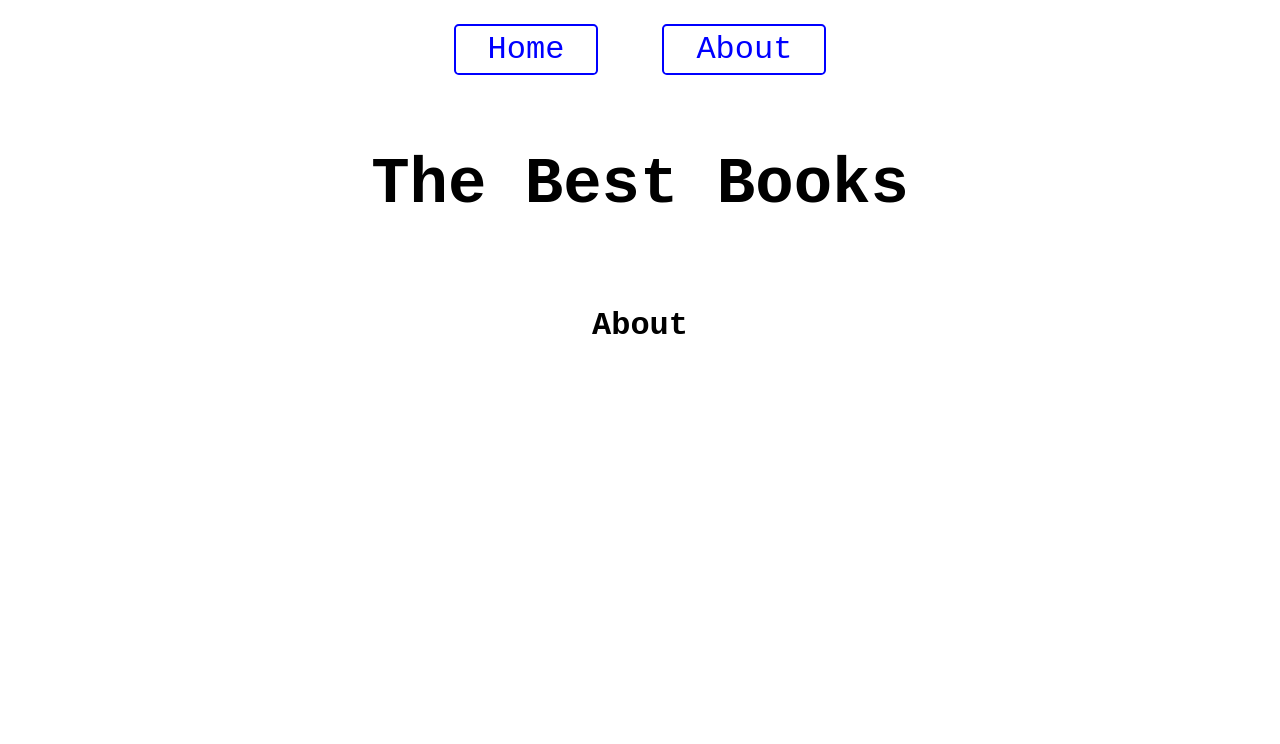
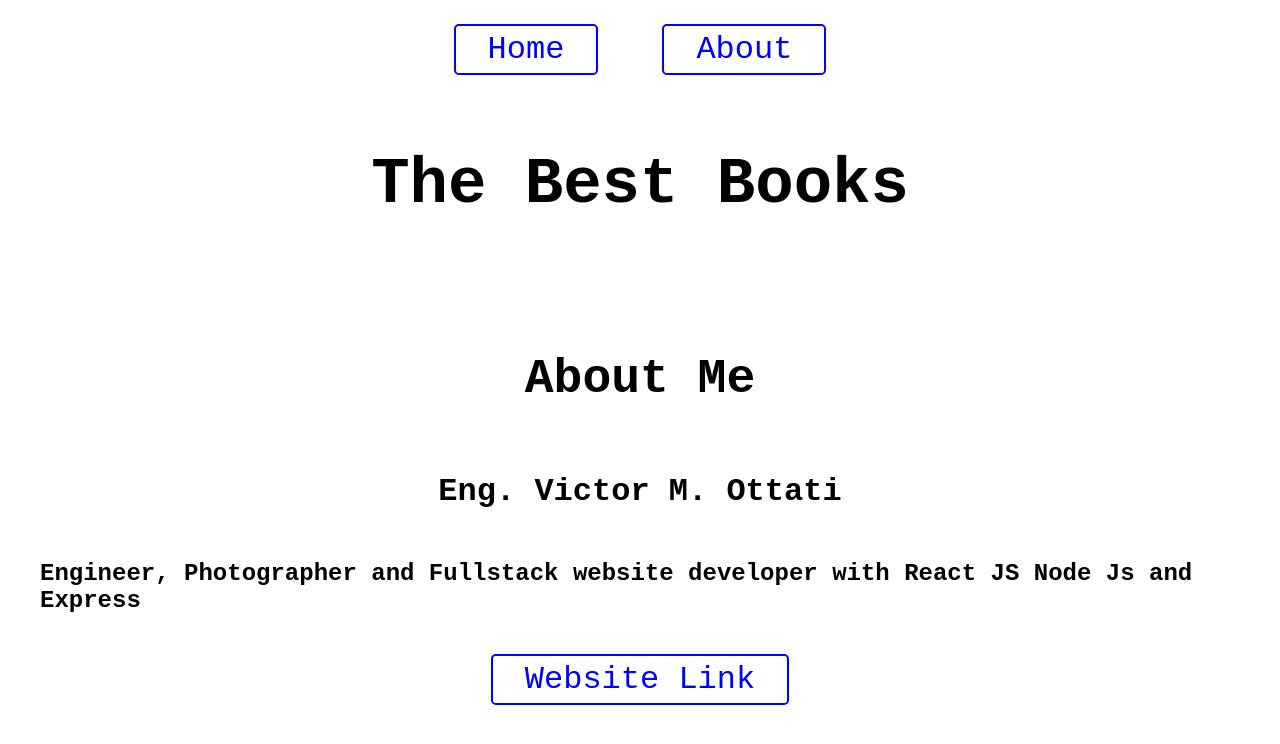
Before and after one commit to VMO2020/can-of-books-frontend, a React (Create React App) app: page /about in a window 1280 px wide. Shown: the top 744 px of the page. Built offline with nearby package versions, Linux system fonts and the light colour scheme; no server answers.

Commit message:
UPDATE: About page

```diff
--- /dev/null
+++ b/src/pages/About.css
@@ -0,0 +1,16 @@
+.about-container {
+	display: flex;
+	flex-direction: column;
+	justify-content: center;
+	align-items: center;
+	padding: 2rem;
+}
+
+.about-title {
+	font-size: 3rem;
+}
+
+.link {
+	font-size: 2rem;
+	text-decoration: none;
+}
--- a/src/pages/About.js
+++ b/src/pages/About.js
@@ -1,9 +1,23 @@
 import React from 'react';
+import './About.css';
 
 export const About = () => {
 	return (
-		<div>
-			<h2>About</h2>
+		<div className="about-container">
+			<h2 className="about-title">About Me</h2>
+			<h2 className="about-name">Eng. Victor M. Ottati</h2>
+			<h3 className="about-description">
+				Engineer, Photographer and Fullstack website developer with React JS
+				Node Js and Express
+			</h3>
+			<a
+				href={'https://vmog.net/'}
+				target="_blank"
+				rel="noreferrer"
+				className="link"
+			>
+				Website Link
+			</a>
 		</div>
 	);
 };
```
